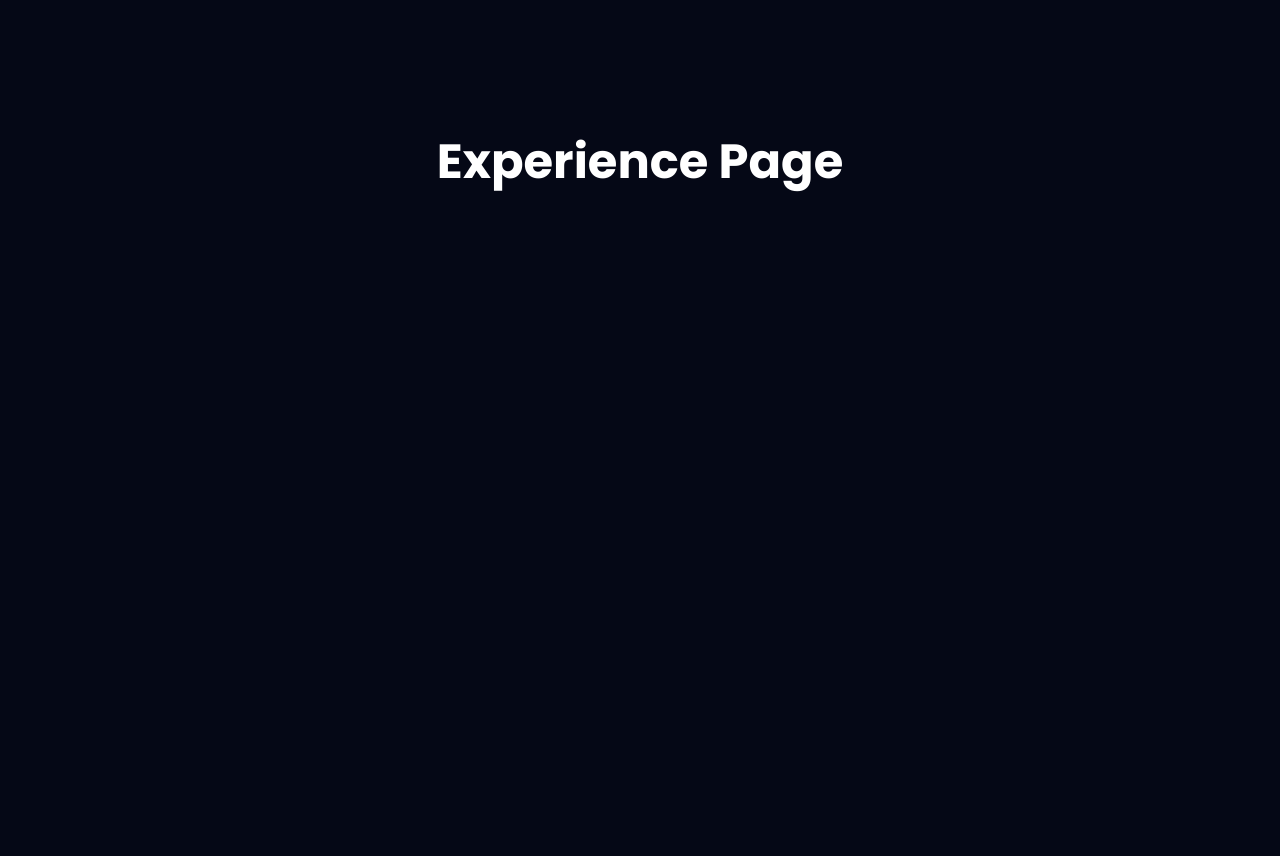
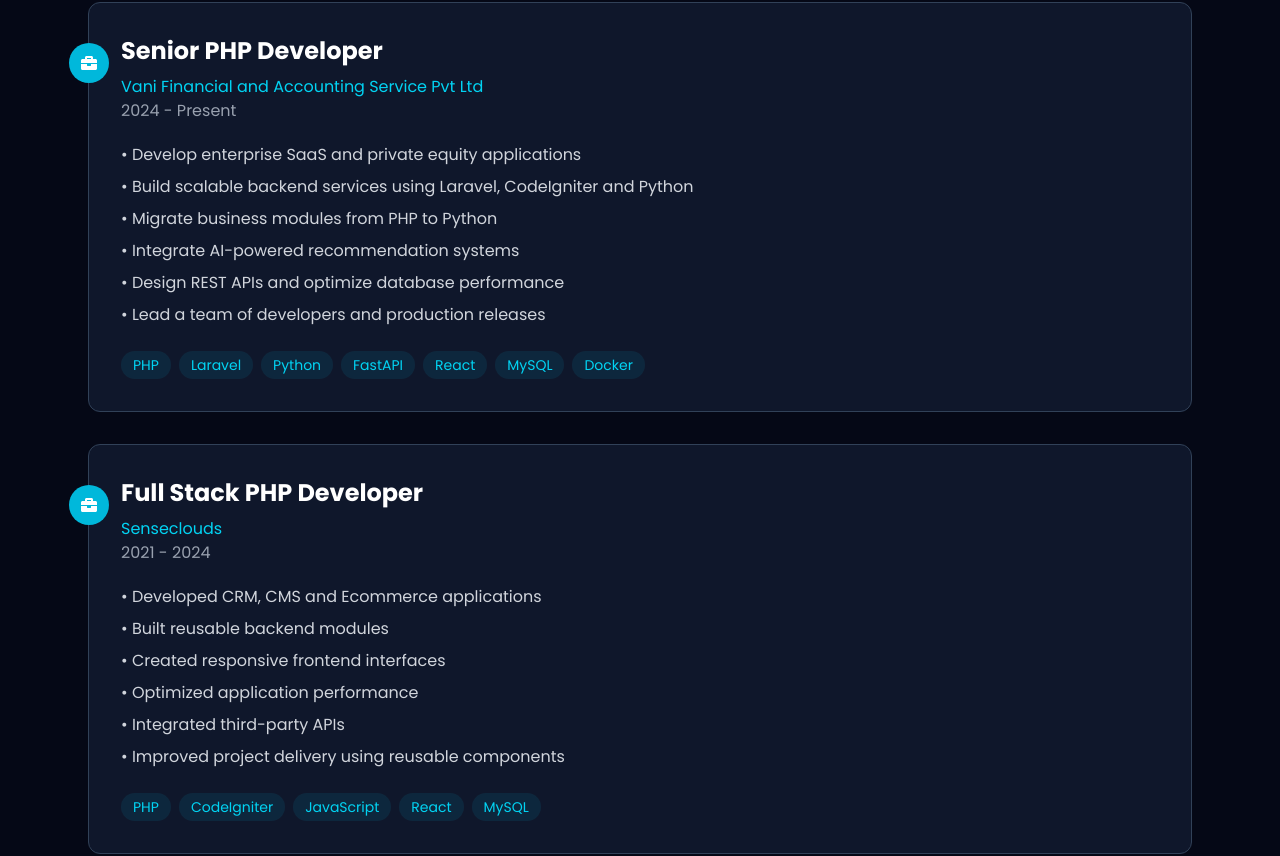
Before and after one commit to Dinez33/dinesh-kumar-portfolio, a React app in the folder frontend/: page / in a window 1280 px wide. Shown: the part 2586-3442 px from the top of the page. Built offline with nearby package versions, Linux system fonts and the light colour scheme; the HTML template or start-up script is replaced by a standard one.

Commit message:
Add experience timeline section

```diff
--- a/frontend/src/components/Experience/Experience.jsx
+++ b/frontend/src/components/Experience/Experience.jsx
@@ -1,9 +1,30 @@
-export default function ComponentName() {
+import { experience } from "../../data/experience";
+import TimelineCard from "./TimelineCard";
+import SectionTitle from "../Common/SectionTitle";
+
+export default function Experience() {
   return (
-    <section className="min-h-screen flex items-center justify-center">
-      <h1 className="text-5xl font-bold">
-        Experience Page
-      </h1>
+    <section
+      id="experience"
+      className="py-24 bg-[#050816] text-white"
+    >
+      <div className="max-w-6xl mx-auto px-6">
+
+        <SectionTitle
+          title="Work Experience"
+          subtitle="Career Journey"
+        />
+
+        <div className="space-y-8">
+          {experience.map((job) => (
+            <TimelineCard
+              key={job.id}
+              job={job}
+            />
+          ))}
+        </div>
+
+      </div>
     </section>
   );
 }
--- /dev/null
+++ b/frontend/src/components/Experience/TimelineCard.jsx
@@ -0,0 +1,48 @@
+import { motion } from "framer-motion";
+import { FaBriefcase } from "react-icons/fa";
+
+export default function TimelineCard({ job }) {
+  return (
+    <motion.div
+      initial={{ opacity: 0, x: -40 }}
+      whileInView={{ opacity: 1, x: 0 }}
+      transition={{ duration: .5 }}
+      className="relative bg-slate-900 rounded-xl p-8 border border-slate-700"
+    >
+      <div className="absolute -left-5 top-10 w-10 h-10 rounded-full bg-cyan-500 flex items-center justify-center">
+        <FaBriefcase />
+      </div>
+
+      <h3 className="text-2xl font-bold">
+        {job.role}
+      </h3>
+
+      <p className="text-cyan-400 mt-2">
+        {job.company}
+      </p>
+
+      <p className="text-gray-400 mb-5">
+        {job.duration}
+      </p>
+
+      <ul className="space-y-2 text-gray-300">
+        {job.achievements.map((item) => (
+          <li key={item}>
+            • {item}
+          </li>
+        ))}
+      </ul>
+
+      <div className="flex flex-wrap gap-2 mt-6">
+        {job.technologies.map((tech) => (
+          <span
+            key={tech}
+            className="px-3 py-1 rounded-full bg-cyan-500/10 text-cyan-400 text-sm"
+          >
+            {tech}
+          </span>
+        ))}
+      </div>
+    </motion.div>
+  );
+}
--- /dev/null
+++ b/frontend/src/data/experience.js
@@ -0,0 +1,74 @@
+export const experience = [
+  {
+    id: 1,
+    company: "Vani Financial and Accounting Service Pvt Ltd",
+    role: "Senior PHP Developer",
+    duration: "2024 - Present",
+    location: "Chennai, India",
+
+    achievements: [
+      "Develop enterprise SaaS and private equity applications",
+      "Build scalable backend services using Laravel, CodeIgniter and Python",
+      "Migrate business modules from PHP to Python",
+      "Integrate AI-powered recommendation systems",
+      "Design REST APIs and optimize database performance",
+      "Lead a team of developers and production releases"
+    ],
+
+    technologies: [
+      "PHP",
+      "Laravel",
+      "Python",
+      "FastAPI",
+      "React",
+      "MySQL",
+      "Docker"
+    ]
+  },
+
+  {
+    id: 2,
+    company: "Senseclouds",
+    role: "Full Stack PHP Developer",
+    duration: "2021 - 2024",
+    location: "Chennai, India",
+
+    achievements: [
+      "Developed CRM, CMS and Ecommerce applications",
+      "Built reusable backend modules",
+      "Created responsive frontend interfaces",
+      "Optimized application performance",
+      "Integrated third-party APIs",
+      "Improved project delivery using reusable components"
+    ],
+
+    technologies: [
+      "PHP",
+      "CodeIgniter",
+      "JavaScript",
+      "React",
+      "MySQL"
+    ]
+  },
+
+  {
+    id: 3,
+    company: "Equitas Small Finance Bank",
+    role: "Branch Receivable Officer",
+    duration: "2019 - 2021",
+    location: "Madurai, India",
+
+    achievements: [
+      "Managed customer payment follow-ups",
+      "Prepared financial reports",
+      "Performed account reconciliation",
+      "Resolved customer queries"
+    ],
+
+    technologies: [
+      "Banking",
+      "Finance",
+      "Reporting"
+    ]
+  }
+];
```
